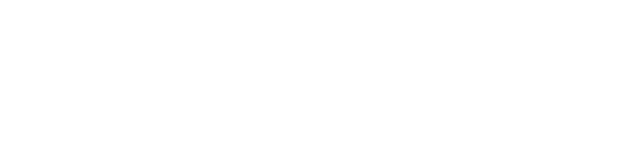
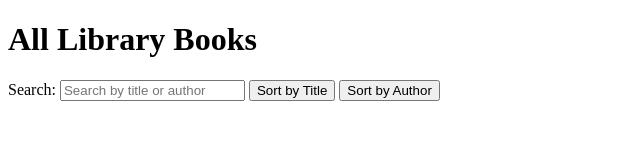
Before and after one commit to fanas13/PS-part2-libray-books-nicholson, a plain HTML site: page index.html in a window 1280 px wide. Shown: the whole page, without its empty margins (0-640 px from the left). Drawn offline with Linux system fonts and the light colour scheme.

Commit message:
created the html with the fields and buttons as on the requirement document

```diff
--- a/index.html
+++ b/index.html
@@ -11,6 +11,13 @@
     <title>Library Books</title>
   </head>
   <body>
+    <h1>All Library Books</h1>
+    <label for="searchBook">Search:</label>
+    <input type="text" id="searchBook" placeholder="Search by title or author">
+    <button id="sortByTitle">Sort by Title</button>
+    <button id="sortByAuthor">Sort by Author</button>
+    <ul id="allLibraryBooks" />
 
+    <script src"scripts/index.js" type="text/javascript" />
   </body>
 </html>
```
